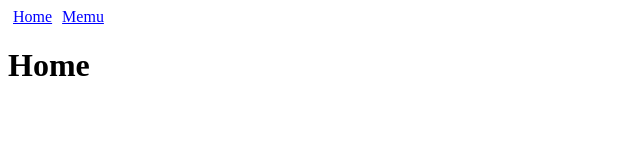
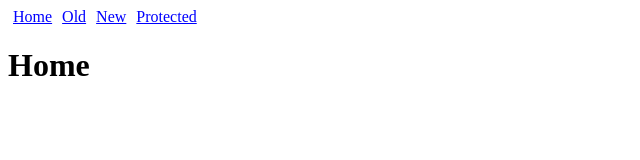
Before and after one commit to khaki4/react-router4, a React (Create React App) app: page / in a window 1280 px wide. Shown: the top 160 px of the page, without its empty margins (0-640 px from the left). Built offline with nearby package versions, Linux system fonts and the light colour scheme; the HTML template or start-up script is replaced by a standard one.

Commit message:
redirecting to another page

```diff
--- a/src/App.js
+++ b/src/App.js
@@ -1,30 +1,39 @@
 import React from 'react';
-import { BrowserRouter as Router, Route, Link, Switch } from 'react-router-dom';
+import { BrowserRouter as Router, Route, Link, Switch, Redirect } from 'react-router-dom';
 import './App.css';
 
-const Home = () => (<h1>Home</h1>)
-const Menu = () => (
-  <div>
-    <h1>Menu</h1>
-    <Link to="/menu/food">Food</Link>
-    <Link to="/menu/drink">Drinks</Link>
-    <Link to="/menu/sides">Sides</Link>
-    <Route
-      path="/menu/:section"
-      render={({ match }) => (
-        <h2>{match.params.section}</h2>
-      )}
-    />
-  </div>
-)
+const loggedin = true
+
+const Links = () =>
+  <nav>
+    <Link to="/">Home</Link>
+    <Link to="/old/123">Old</Link>
+    <Link to="/new/456">New</Link>
+    <Link to="/protected">Protected</Link>
+  </nav>
 
 const App = (props) =>(
   <Router>
     <div>
-      <Link to="/">Home</Link>
-      <Link to="/menu">Memu</Link>
-      <Route exact path="/" component={Home} />
-      <Route path="/menu" component={Menu} />
+      <Links />
+      <Switch>
+        <Route exact path="/" render={() => (<h1>Home</h1>)} />
+        <Route
+          path="/new/:str"
+          render={({ match }) => <h1>New: {match.params.str}</h1>} />
+        <Route
+          path="/old/:str"
+          render={({ match }) => (
+            <Redirect to={`/new/${match.params.str}`} />
+          )} />
+        <Route
+          path="/protected"
+          render={({ match }) => (
+            loggedin
+            ? <h1>Welcome to the protected page</h1>
+            : <Redirect to="/new/Login" />
+          )} />
+      </Switch>
     </div>
   </Router>
 )
```
